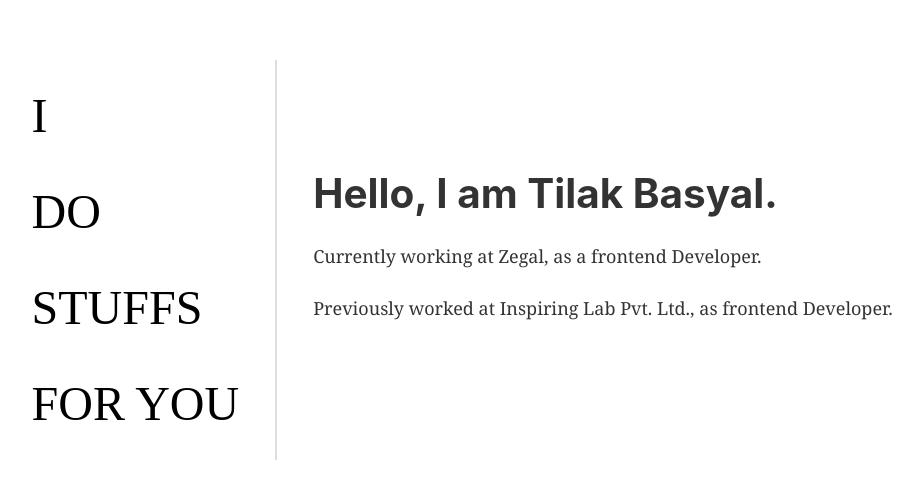
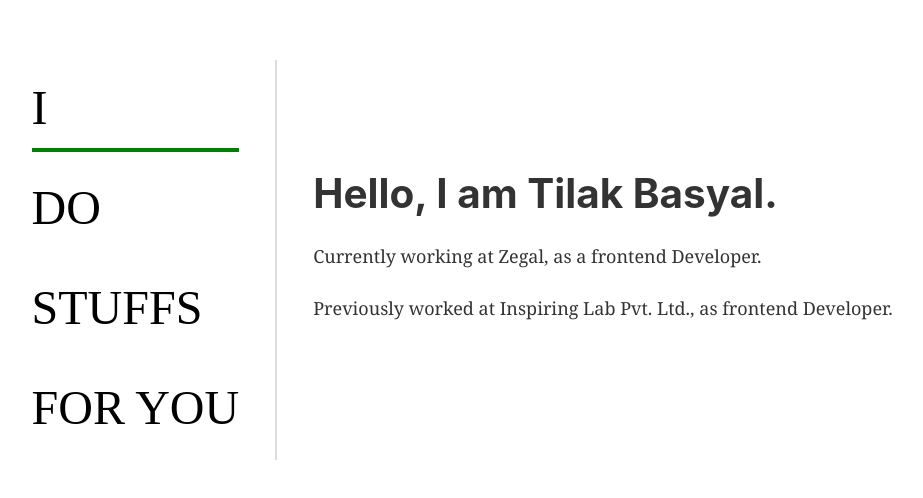
Before and after one commit to tilakbasyal/portfolio, a Gatsby site: page / in a window 1280 px wide. Shown: the part 140-638 px from the top of the page, without its empty margins (148-1071 px from the left). Built offline with nearby package versions, Linux system fonts and the light colour scheme; Gatsby itself is replaced by a stand-in of ours; a web font is replaced by a local one.

Commit message:
sidebar active style

```diff
--- a/src/components/layout.css
+++ b/src/components/layout.css
@@ -46,6 +46,7 @@ template {
 }
 a {
   background-color: transparent;
+  border-bottom: 4px solid #fff;
   -webkit-text-decoration-skip: objects;
 }
 a:active,
--- a/src/components/sidebar.js
+++ b/src/components/sidebar.js
@@ -29,6 +29,9 @@ const styles = {
   line: {
     border: '1px solid #dedede',
     margin: '25vh 2rem'
+  },
+  active: {
+    borderBottom: '4px solid green'
   }
 }
 
@@ -39,6 +42,7 @@ export default function Sidebar() {
         {pages.map(singlePageLink => (<Link
             key={singlePageLink.name}
             to={singlePageLink.path}
+            activeStyle={styles.active}
             style={styles.link}
           >
             {singlePageLink.name}
```
